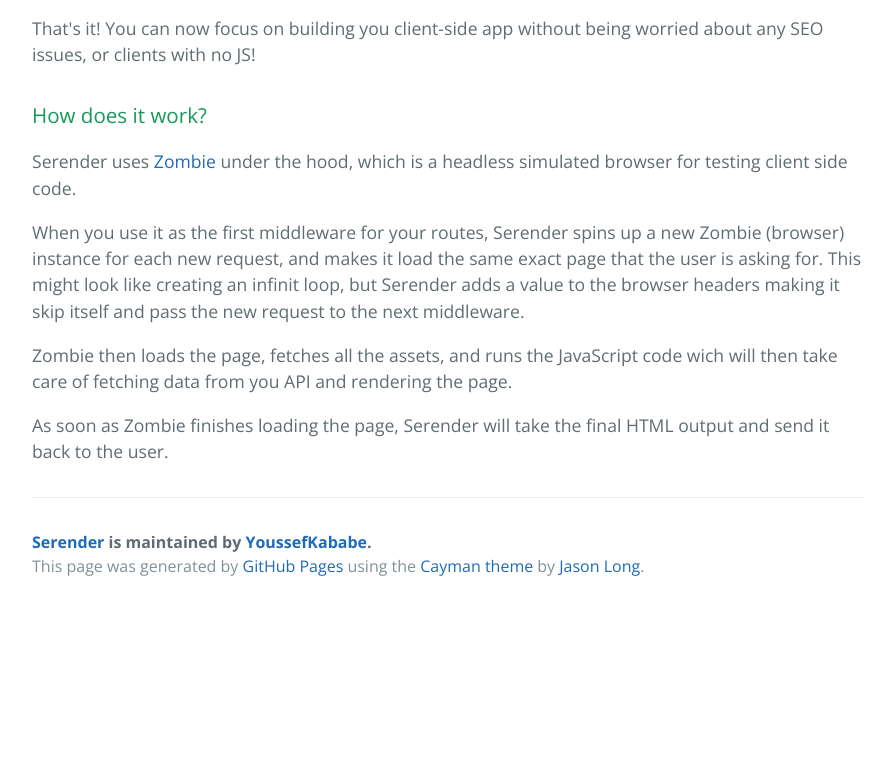
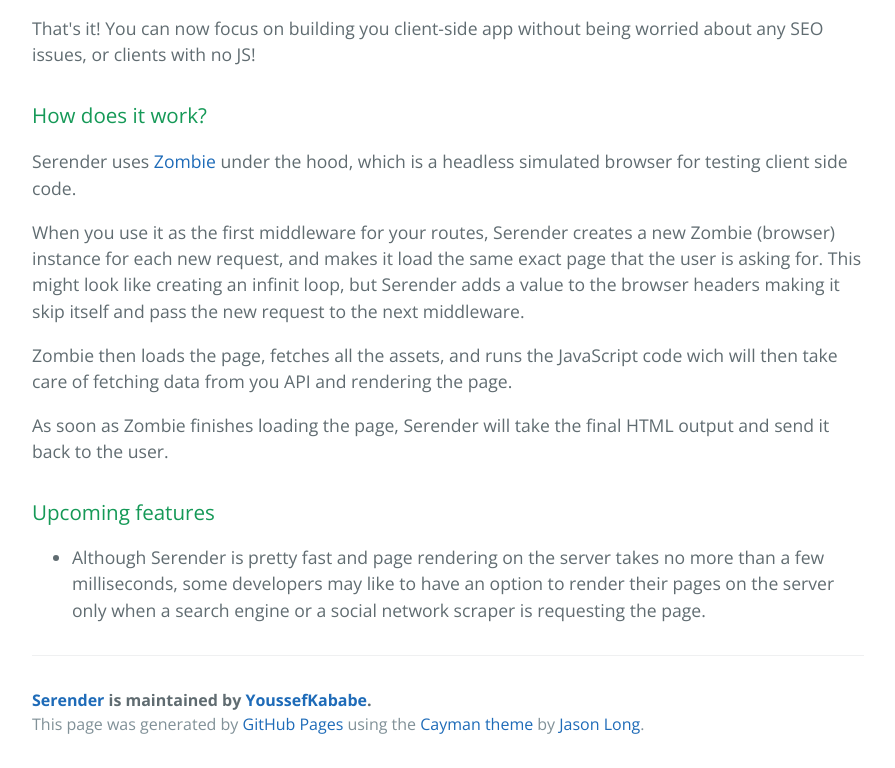
Before and after one commit to HaQadosch/serender, a plain HTML site: page index.html in a window 1280 px wide. Shown: the part 2273-3041 px from the top of the page, without its empty margins (192-1087 px from the left). Before the commit the page ends 2883 px from the top, so only its background shows below. Drawn offline with nearby package versions, Linux system fonts and the light colour scheme.

```diff
--- a/index.html
+++ b/index.html
@@ -82,11 +82,18 @@
 
 <p>Serender uses <a href="http://zombie.js.org/">Zombie</a> under the hood, which is a headless simulated browser for testing client side code.</p>
 
-<p>When you use it as the first middleware for your routes, Serender spins up a new Zombie (browser) instance for each new request, and makes it load the same exact page that the user is asking for. This might look like creating an infinit loop, but Serender adds a value to the browser headers making it skip itself and pass the new request to the next middleware.</p>
+<p>When you use it as the first middleware for your routes, Serender creates a new Zombie (browser) instance for each new request, and makes it load the same exact page that the user is asking for. This might look like creating an infinit loop, but Serender adds a value to the browser headers making it skip itself and pass the new request to the next middleware.</p>
 
 <p>Zombie then loads the page, fetches all the assets, and runs the JavaScript code wich will then take care of fetching data from you API and rendering the page.</p>
 
 <p>As soon as Zombie finishes loading the page, Serender will take the final HTML output and send it back to the user.</p>
+
+<h3>
+<a id="upcoming-features" class="anchor" href="#upcoming-features" aria-hidden="true"><span class="octicon octicon-link"></span></a>Upcoming features</h3>
+
+<ul>
+<li>Although Serender is pretty fast and page rendering on the server takes no more than a few milliseconds, some developers may like to have an option to render their pages on the server only when a search engine or a social network scraper is requesting the page.</li>
+</ul>
 
       <footer class="site-footer">
         <span class="site-footer-owner"><a href="https://github.com/YoussefKababe/serender">Serender</a> is maintained by <a href="https://github.com/YoussefKababe">YoussefKababe</a>.</span>
```
Also changed, not shown: params.json (+1 -1 lines).
